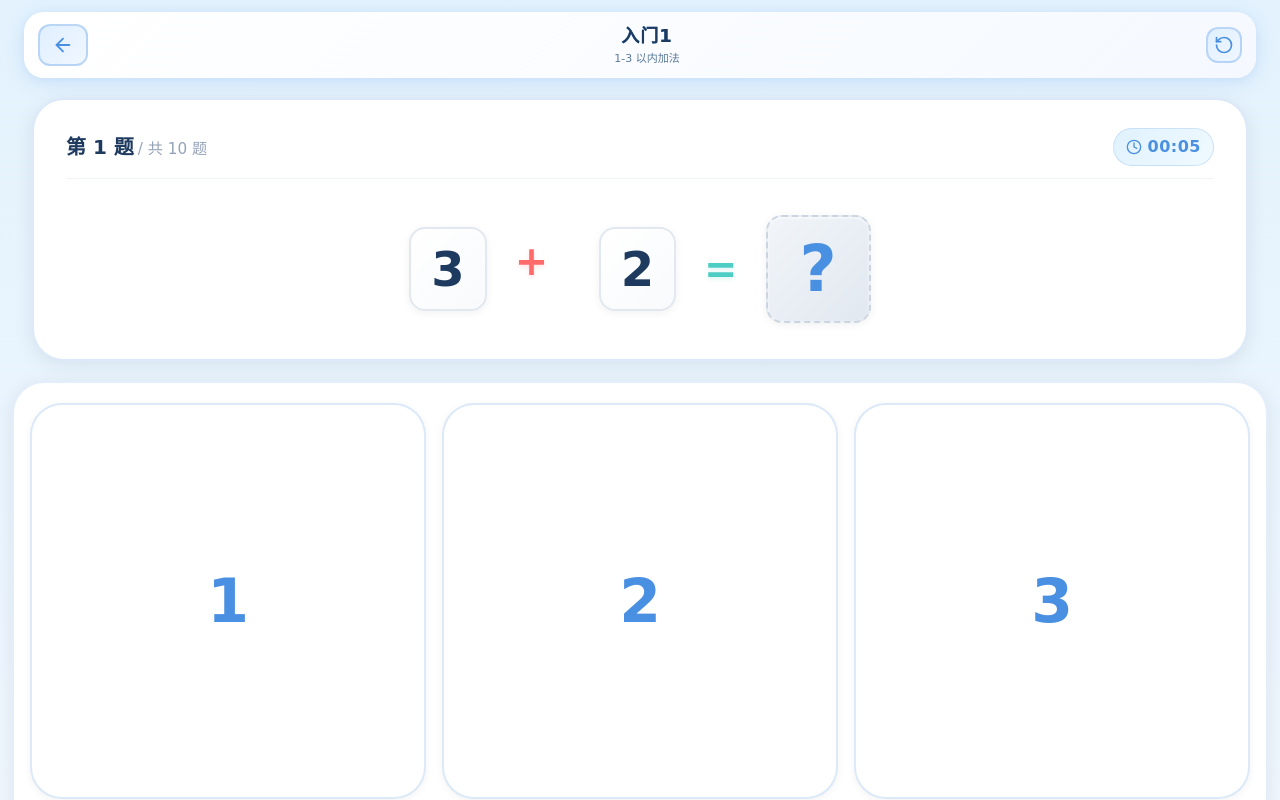
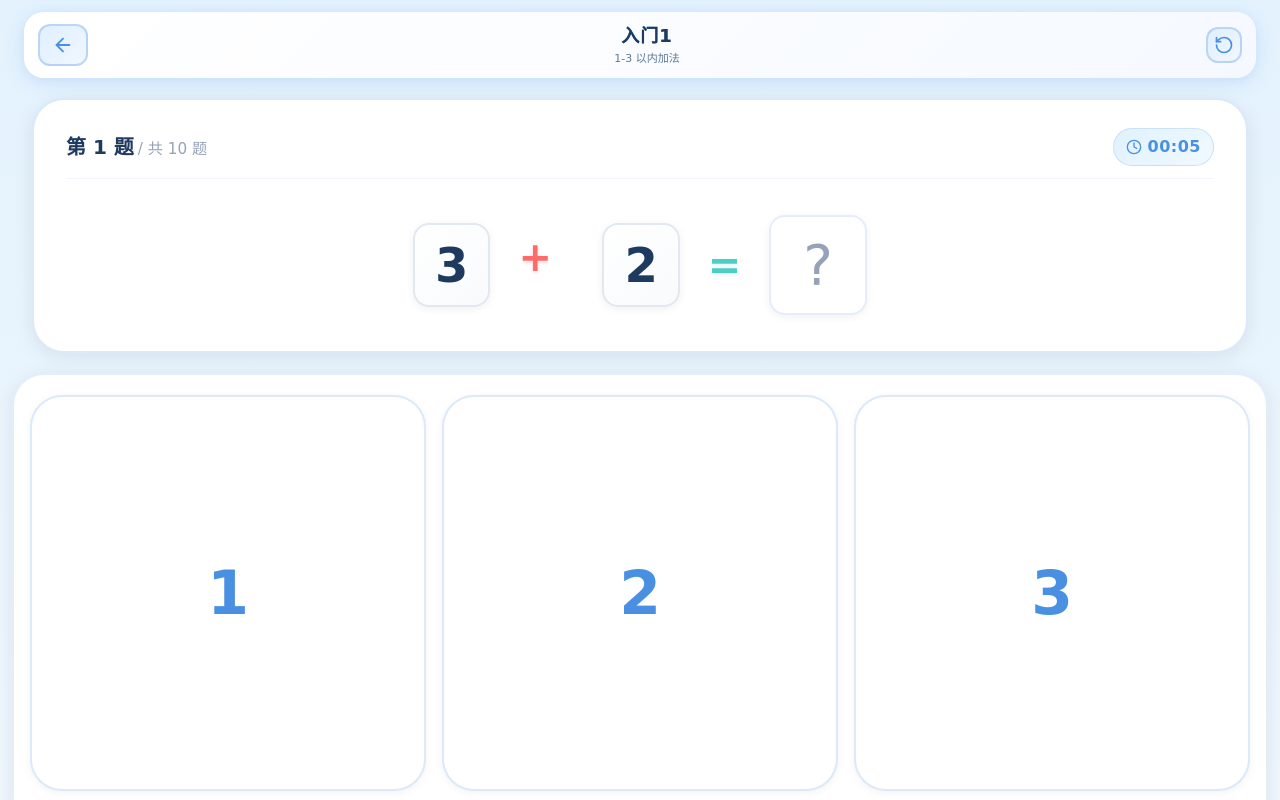
Before and after one commit to hezhongfeng/math-game, a Vue app: page /game/1 in a window 1280 px wide. Shown: the top 800 px of the page. Built offline with nearby package versions, Linux system fonts and the light colour scheme.

Commit message:
style: 调整数字卡片样式和动画效果

```diff
--- a/src/components/NumberCard.vue
+++ b/src/components/NumberCard.vue
@@ -74,14 +74,13 @@ const props = defineProps({
 
 /* 状态样式 - 占位符 */
 .state-placeholder {
-  border: 2px dashed #cbd5e1;
-  background: linear-gradient(135deg, #f1f5f9 0%, #e2e8f0 100%);
+  border: 2px solid rgba(74, 144, 226, 0.15);
+  background: #ffffff;
 }
 
 .state-placeholder .number-value {
-  color: #4A90E2;
-  animation: pulse-gentle 2s ease-in-out infinite;
-  font-weight: 900;
+  color: #94a3b8;
+  font-weight: 400;
 }
 
 /* 状态样式 - 正确 */
@@ -119,7 +118,7 @@ const props = defineProps({
 }
 
 .size-large .number-value {
-  font-size: 3.5rem;
+  font-size: 3rem;
 }
 
 /* 动画 */
@@ -159,7 +158,7 @@ const props = defineProps({
   }
 
   .size-large .number-value {
-    font-size: 4rem;
+    font-size: 3.5rem;
   }
 }
 </style>
```
